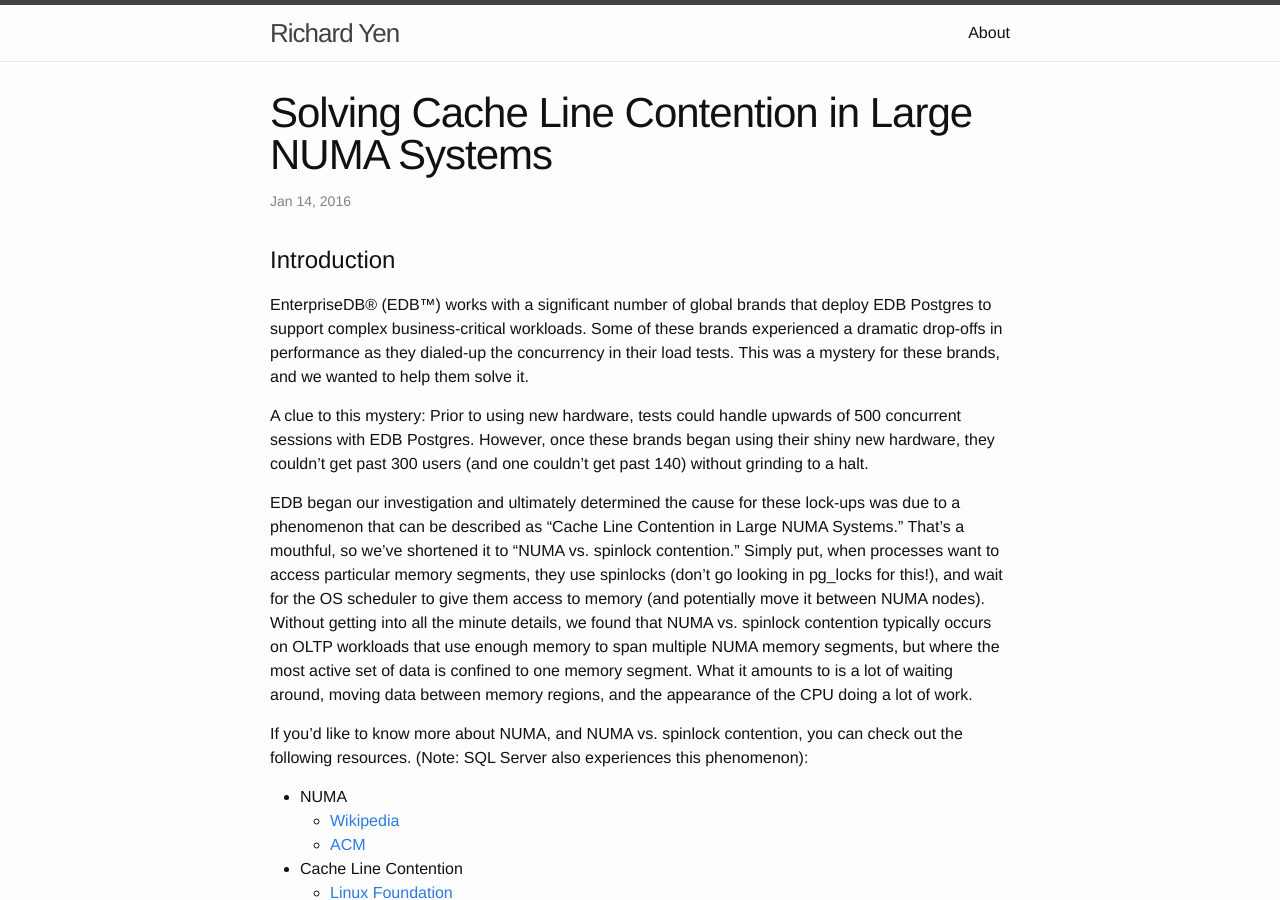
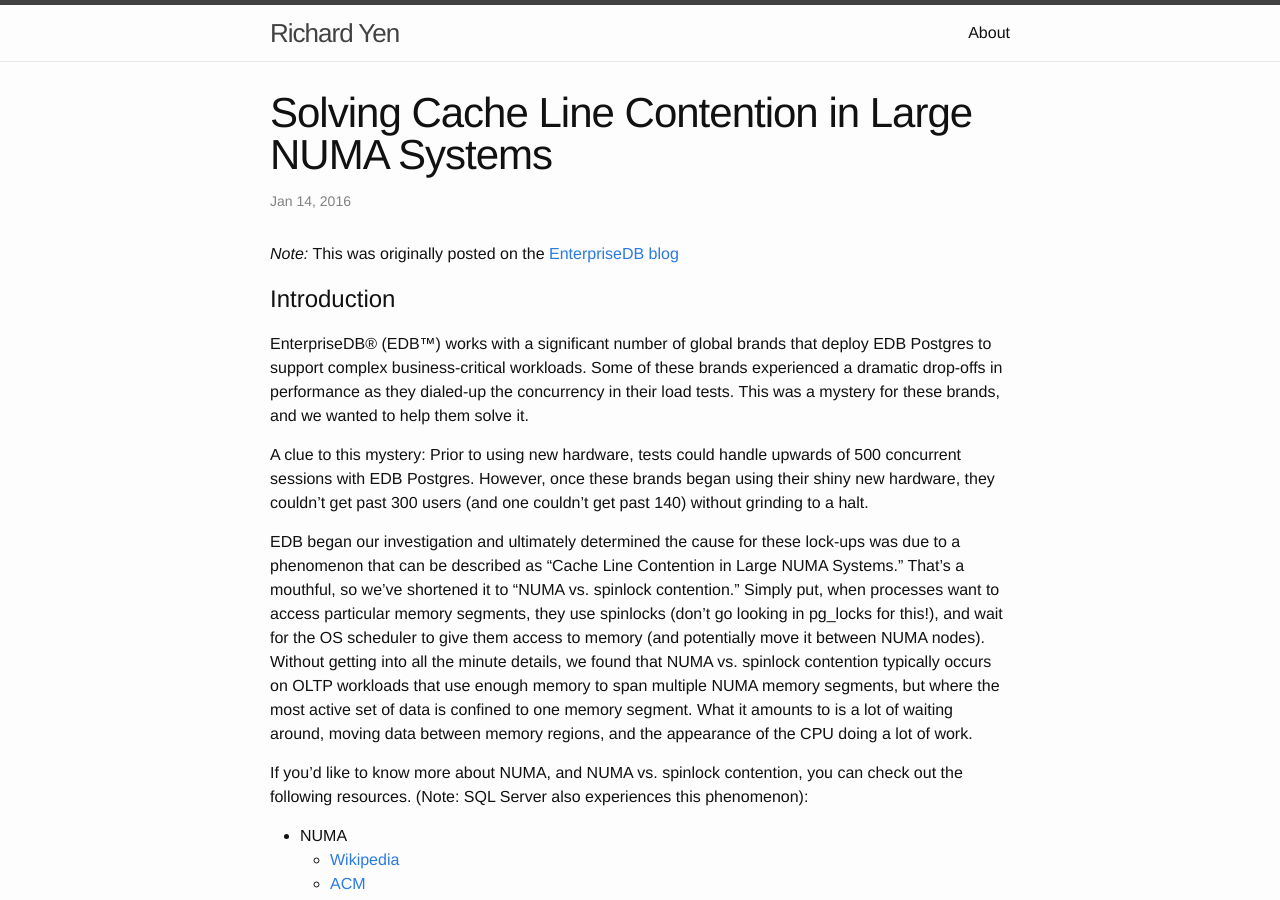
Before and after one commit to richyen/richyen.github.io, a Jekyll site: the page built from _posts/2016-01-14-numa_spinlocks_issue.markdown, in a window 1280 px wide and 900 px high. Built offline with Jekyll 4.4.1, drawn with Linux system fonts in a browser that asks for light colours.

Commit message:
Add link to EDB blog

```diff
--- a/_posts/2016-01-14-numa_spinlocks_issue.markdown
+++ b/_posts/2016-01-14-numa_spinlocks_issue.markdown
@@ -5,6 +5,8 @@
 tags: NUMA CPU tuning cpuset linux PostgreSQL postgres performance scaling
 categories: postgres
 ---
+*Note:* This was originally posted on the [EnterpriseDB blog](http://www.enterprisedb.com/postgres-plus-edb-blog/richard-yen/solving-cache-line-contention-large-numa-systems)
+
 # Introduction
 
 EnterpriseDB® (EDB™) works with a significant number of global brands that deploy EDB Postgres to support complex business-critical workloads. Some of these brands experienced a dramatic drop-offs in performance as they dialed-up the concurrency in their load tests.  This was a mystery for these brands, and we wanted to help them solve it.
```
